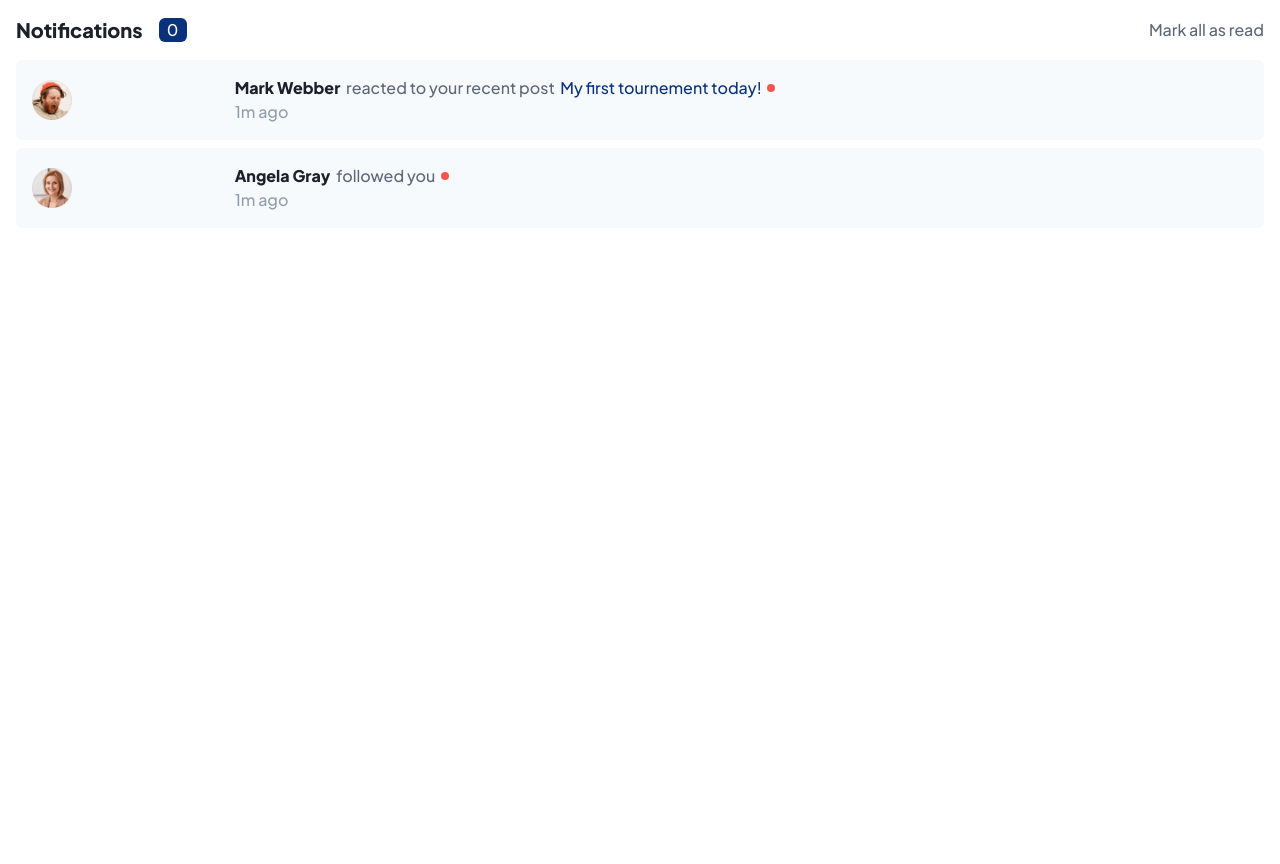
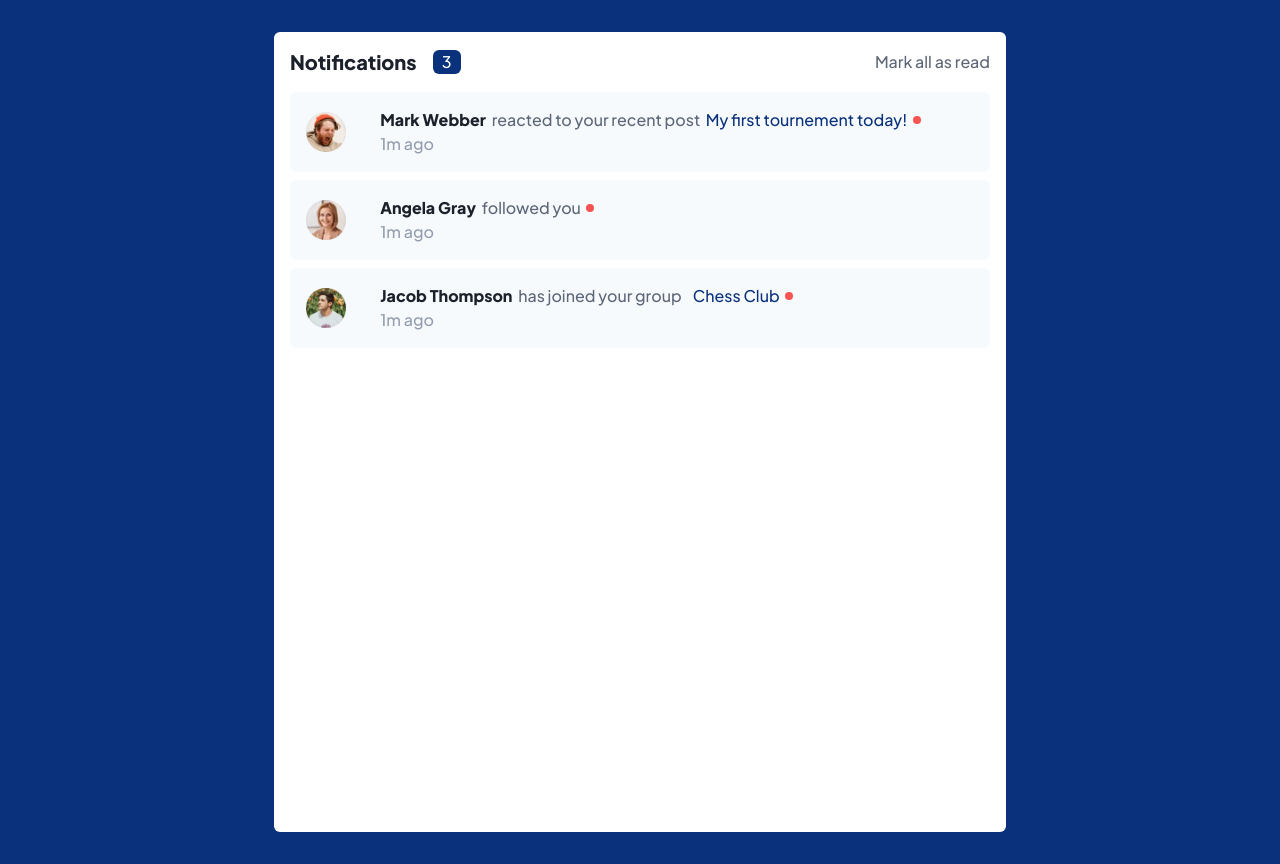
Before and after one commit to schndra/notification-page-tw, a React (Vite) app: page / in a window 1280 px wide. Before the commit the page ends 800 px from the top, so only its background shows below. Built offline with nearby package versions, Linux system fonts and the light colour scheme.

Commit message:
real all function done

```diff
--- a/src/App.jsx
+++ b/src/App.jsx
@@ -9,26 +9,45 @@ import AnnaKim from "./assets/images/avatar-anna-kim.webp";
 import chessClub from "./assets/images/image-chess.webp";
 
 function App() {
+  const [notificationCount, setNotificationCount] = useState(3);
+  const [isReadAll, setIsReadAll] = useState(false);
+  console.log(isReadAll);
+
+  const handleReadAll = () => {
+    setIsReadAll(true);
+    setNotificationCount(0);
+  };
+
   return (
-    <main>
+    <main className="grid grid-flow-col justify-center bg-primaryBlue   ">
       {/* header */}
-      <div className="w-full h-screen p-4">
+      <div className="w-full h-screen p-4  md:w-[732px] bg-nWhite  md:my-8 rounded-md">
         <div className="flex items-center justify-between">
           <div className="flex gap-4 items-center">
             <h1 className="text-nVeryDarkBlue font-extrabold text-xl capitalize">
               notifications
             </h1>
             <div className="bg-primaryBlue w-7 rounded-md text-nWhite text-center cursor-pointer">
-              0
+              {notificationCount}
             </div>
           </div>
-          <p className="text-nGrayishBlue500 text-base cursor-pointer hover:text-primaryBlue ">
+          <p
+            className="text-nGrayishBlue500 text-base cursor-pointer hover:text-primaryBlue "
+            onClick={handleReadAll}
+          >
             Mark all as read
           </p>
         </div>
         {/* notification list */}
         <ul className="mt-4">
-          <li className="grid grid-cols-6  items-center  bg-nGrayishBlue100 p-4 rounded-md mb-2">
+          {/* markWebber */}
+          <li
+            className={
+              !isReadAll
+                ? "grid grid-cols-6  items-center  bg-nGrayishBlue100 p-4 rounded-md mb-2 md:grid-cols-9"
+                : "grid grid-cols-6  items-center  bg-nWhite p-4 rounded-md mb-2 md:grid-cols-9"
+            }
+          >
             <div className="w-10 h-10 rounded-full  ">
               <img
                 src={MarkWebber}
@@ -36,7 +55,7 @@ function App() {
                 className="w-full h-full object-cover"
               />
             </div>
-            <div className="col-start-2 col-span-6">
+            <div className="col-start-2 col-span-6 md:col-start-2 md:col-span-9">
               <p className="font-medium text-nGrayishBlue500">
                 <span className="text-nVeryDarkBlue font-extrabold cursor-pointer hover:text-primaryBlue">
                   Mark Webber &nbsp;
@@ -50,7 +69,14 @@ function App() {
               <p className="text-nGrayishBlue400">1m ago</p>
             </div>
           </li>
-          <li className="grid  grid-cols-6 gap-x-4 items-center  bg-nGrayishBlue100 p-4 rounded-md mb-2">
+          {/* AngelaGray */}
+          <li
+            className={
+              !isReadAll
+                ? "grid grid-cols-6  items-center  bg-nGrayishBlue100 p-4 rounded-md mb-2 md:grid-cols-9"
+                : "grid grid-cols-6  items-center  bg-nWhite p-4 rounded-md mb-2 md:grid-cols-9"
+            }
+          >
             <div className="w-10 h-10 rounded-full  ">
               <img
                 src={AngelaGray}
@@ -58,13 +84,42 @@ function App() {
                 className="w-full h-full object-cover"
               />
             </div>
-            <div className="col-start-2 col-span-6">
+            <div className="col-start-2 col-span-6 md:col-start-2 md:col-span-9">
               <p className="font-medium text-nGrayishBlue500">
                 <span className="text-nVeryDarkBlue font-extrabold cursor-pointer hover:text-primaryBlue capitalize">
                   Angela Gray &nbsp;
                 </span>
                 followed you &nbsp;
                 <div className="inline-block w-2 h-2 rounded-full bg-primaryRed my-[2px] "></div>
+              </p>
+              <p className="text-nGrayishBlue400">1m ago</p>
+            </div>
+          </li>
+          {/* Jacod Thompson */}
+          <li
+            className={
+              !isReadAll
+                ? "grid grid-cols-6  items-center  bg-nGrayishBlue100 p-4 rounded-md mb-2 md:grid-cols-9"
+                : "grid grid-cols-6  items-center  bg-nWhite p-4 rounded-md mb-2 md:grid-cols-9"
+            }
+          >
+            <div className="w-10 h-10 rounded-full  ">
+              <img
+                src={JacobThompson}
+                alt="mark webber img"
+                className="w-full h-full object-cover"
+              />
+            </div>
+            <div className="col-start-2 col-span-6 md:col-start-2 md:col-span-9">
+              <p className="font-medium text-nGrayishBlue500">
+                <span className="text-nVeryDarkBlue font-extrabold cursor-pointer hover:text-primaryBlue capitalize">
+                  Jacob Thompson &nbsp;
+                </span>
+                has joined your group &nbsp;
+                <span className="text-primaryBlue hover:font-extrabold cursor-pointer">
+                  &nbsp; Chess Club &nbsp;
+                  <div className="inline-block w-2 h-2 rounded-full bg-primaryRed my-[2px] "></div>
+                </span>
               </p>
               <p className="text-nGrayishBlue400">1m ago</p>
             </div>
--- a/tailwind.config.cjs
+++ b/tailwind.config.cjs
@@ -4,7 +4,7 @@ module.exports = {
   theme: {
     screens: {
       sm: "480px",
-      md: "780px",
+      md: "768px",
       lg: "976px",
       xl: "1440px",
     },
@@ -28,8 +28,13 @@ module.exports = {
       },
       width: {
         vw: "90vw",
+
         fixed: "450px",
+
         mFixed: "1440px",
+      },
+      height: {
+        vh: "70vw",
       },
     },
   },
```
